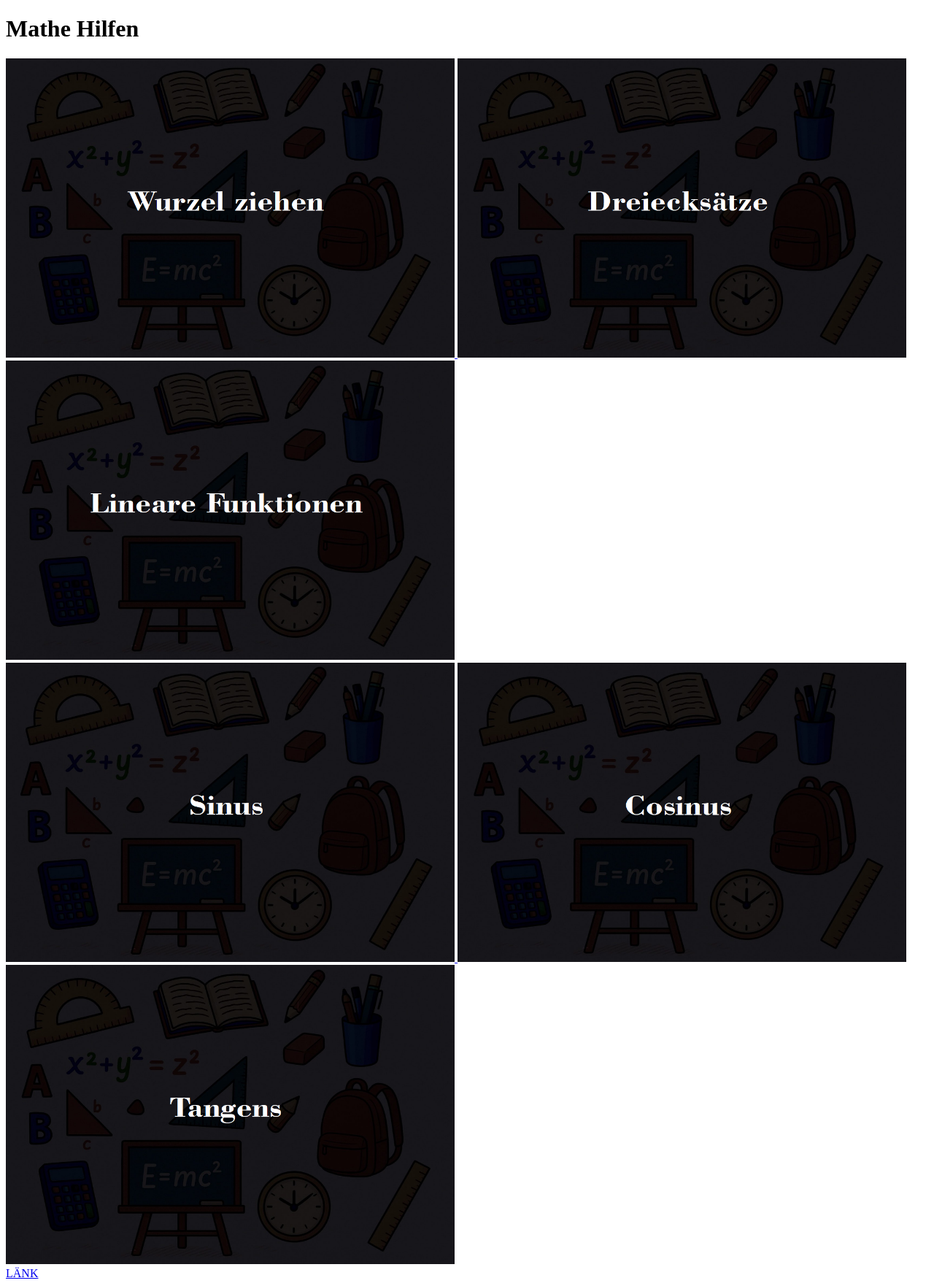
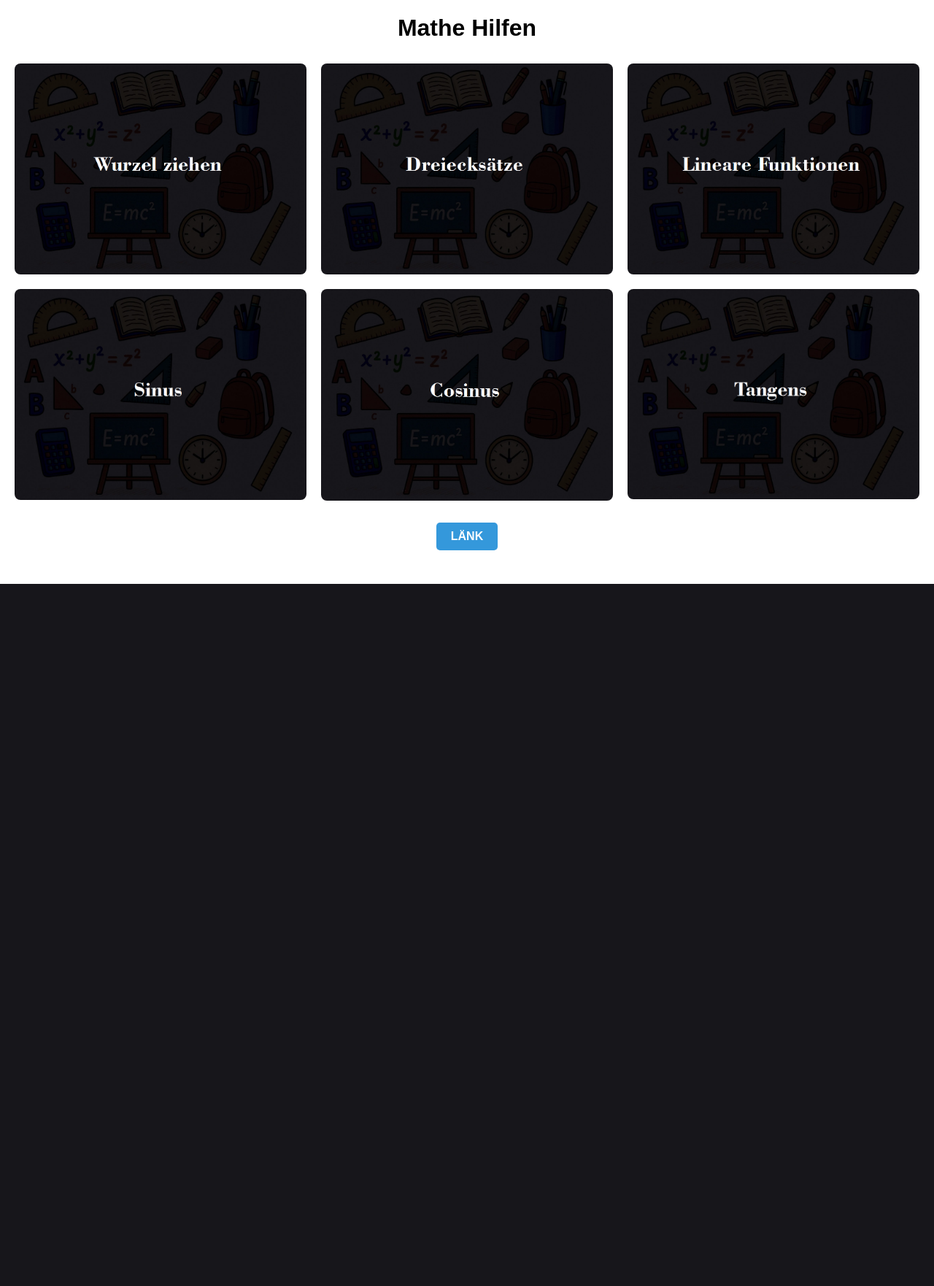
Before and after one commit to derphilovic/gurksino, a PHP site: page / in a window 1280 px wide. Shown: the whole page at 73% size. After the commit the page ends 800 px from the top, so only its background shows below. Run offline with PHP 8.4, Linux system fonts and the light colour scheme.

Commit message:
reactive web design (mobile support) & Login revisit (main page affection + Gurkkrone system)

```diff
--- a/index.html
+++ b/index.html
@@ -1,10 +1,10 @@
 <!DOCTYPE html>
-<html>
+<html lang="de">
     <head>
         <meta charset="utf-8">
         <meta http-equiv="X-UA-Compatible" content="IE=edge">
-        <title></title>
-        <meta name="description" content="">
+        <title>Mathe Hilfen</title>
+        <meta name="description" content="Mathematik Hilfen und Erklärungen">
         <meta name="viewport" content="width=device-width, initial-scale=1">
         <link rel="stylesheet" href="styles.css">
     </head>
@@ -12,53 +12,47 @@
 
         <h1>Mathe Hilfen</h1>
 
+        <div class="image-grid">
+            <div class="image-item">
+                <a href="mathedefi/wurzel.html">
+                    <img src="images/Wurzelziehen.png" alt="Lerne etwas über das Thema: Wurzel ziehen">
+                </a>
+            </div>
 
+            <div class="image-item">
+                <a href="mathedefi/dreieck.html">
+                    <img src="images/Dreiecksätze.png" alt="Lerne etwas über das Thema: Dreiecksätze">
+                </a>
+            </div>
 
+            <div class="image-item">
+                <a href="mathedefi/linear.html">
+                    <img src="images/lineareFunktionen.png" alt="Lerne etwas über das Thema: lineare Funktionen">
+                </a>
+            </div>
 
-    <a href="mathedefi/wurzel.html">
-    <img src="images/Wurzelziehen.png"
-    alt="Lerne etwas über das Thema: Wurzel ziehen"
-    height="410" width="615"
-    >
-    </a>
-    <a href="mathedefi/dreieck.html">
-        <img src="images/Dreiecksätze.png"
-        alt="Lerne etwas über das Thema: Dreiecksätze"
-        height="410" width="615"
-        >
-    </a>
-    <a href="mathedefi/linear.html">
-        <img src="images/lineareFunktionen.png"
-        alt="Lerne etwas über das Thema: lineare Funktionen"
-        height="410" width="615"
-        >
-    </a>
-    <br>
-    <a href="mathedefi/sinus.html">
-        <img src="images/Sinus.png"
-        alt="Lerne etwas über das Thema: Sinus"
-        height="410" width="615"
-        >
-    </a>
-    <a href="mathedefi/cosinus.html">
-        <img src="images/Cosinus.png"
-        alt="Lerne etwas über das Thema: Cosinus"
-        height="410" width="615"
-        >
-    </a>
-    <a href="mathedefi/tangens.html">
-        <img src="images/Tangens.png"
-        alt="Lerne etwas über das Thema: Tangens"
-        height="410" width="615"
-        >
-    </a>
+            <div class="image-item">
+                <a href="mathedefi/sinus.html">
+                    <img src="images/Sinus.png" alt="Lerne etwas über das Thema: Sinus">
+                </a>
+            </div>
 
-    <br>
-    <a href="investment/main.php">LÄNK</a>
+            <div class="image-item">
+                <a href="mathedefi/cosinus.html">
+                    <img src="images/Cosinus.png" alt="Lerne etwas über das Thema: Cosinus">
+                </a>
+            </div>
 
+            <div class="image-item">
+                <a href="mathedefi/tangens.html">
+                    <img src="images/Tangens.png" alt="Lerne etwas über das Thema: Tangens">
+                </a>
+            </div>
+        </div>
 
-
-
+        <div class="link-container">
+            <a href="investment/main.php" class="investment-link">LÄNK</a>
+        </div>
 
         <script src="script.js" async defer></script>
     </body>
--- a/investment/cas-style.css
+++ b/investment/cas-style.css
@@ -25,7 +25,7 @@ justify-content: center;
 
 #navbar li{
     list-style: none;
-    padding: 0 55px;
+    padding: 0 10px;
     position: relative;
 }
 
--- a/styles.css
+++ b/styles.css
@@ -0,0 +1,84 @@
+/* Base styles */
+* {
+    margin: 0;
+    padding: 0;
+    box-sizing: border-box;
+}
+
+body {
+    font-family: Arial, sans-serif;
+    padding: 20px;
+    max-width: 1920px;
+    margin: 0 auto;
+}
+
+h1 {
+    text-align: center;
+    margin-bottom: 30px;
+}
+
+/* Responsive image grid */
+.image-grid {
+    display: grid;
+    grid-template-columns: repeat(auto-fit, minmax(300px, 1fr));
+    gap: 20px;
+    margin-bottom: 30px;
+}
+
+.image-item {
+    width: 100%;
+}
+
+.image-item a {
+    display: block;
+}
+
+.image-item img {
+    width: 100%;
+    height: auto;
+    display: block;
+    border-radius: 8px;
+    transition: transform 0.3s ease;
+}
+
+.image-item img:hover {
+    transform: scale(1.03);
+}
+
+/* Link styling */
+.link-container {
+    text-align: center;
+    margin: 20px 0;
+}
+
+.investment-link {
+    display: inline-block;
+    padding: 10px 20px;
+    background-color: #3498db;
+    color: white;
+    text-decoration: none;
+    border-radius: 5px;
+    font-weight: bold;
+    transition: background-color 0.3s ease;
+}
+
+.investment-link:hover {
+    background-color: #2980b9;
+}
+
+/* Media queries for different screen sizes */
+@media (max-width: 900px) {
+    .image-grid {
+        grid-template-columns: repeat(2, 1fr);
+    }
+}
+
+@media (max-width: 600px) {
+    .image-grid {
+        grid-template-columns: 1fr;
+    }
+
+    body {
+        padding: 10px;
+    }
+}
```
Also changed, not shown: investment/login.php (+20 -2 lines), investment/logout.php (added, +14 -0 lines), investment/main.php (+19 -3 lines).
